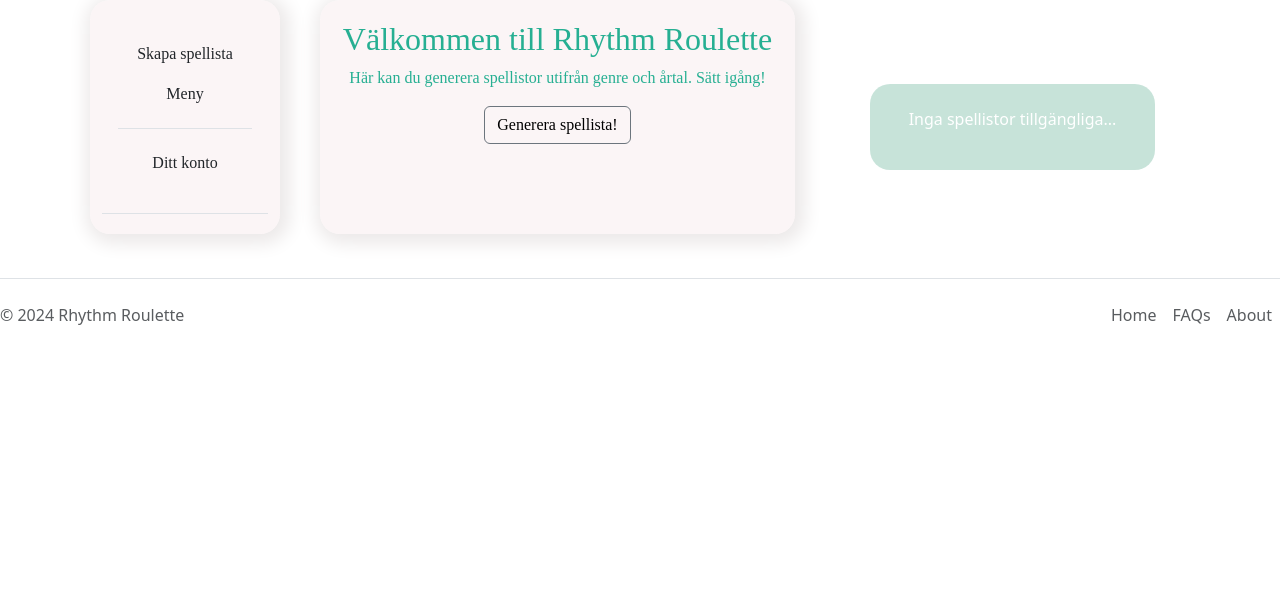
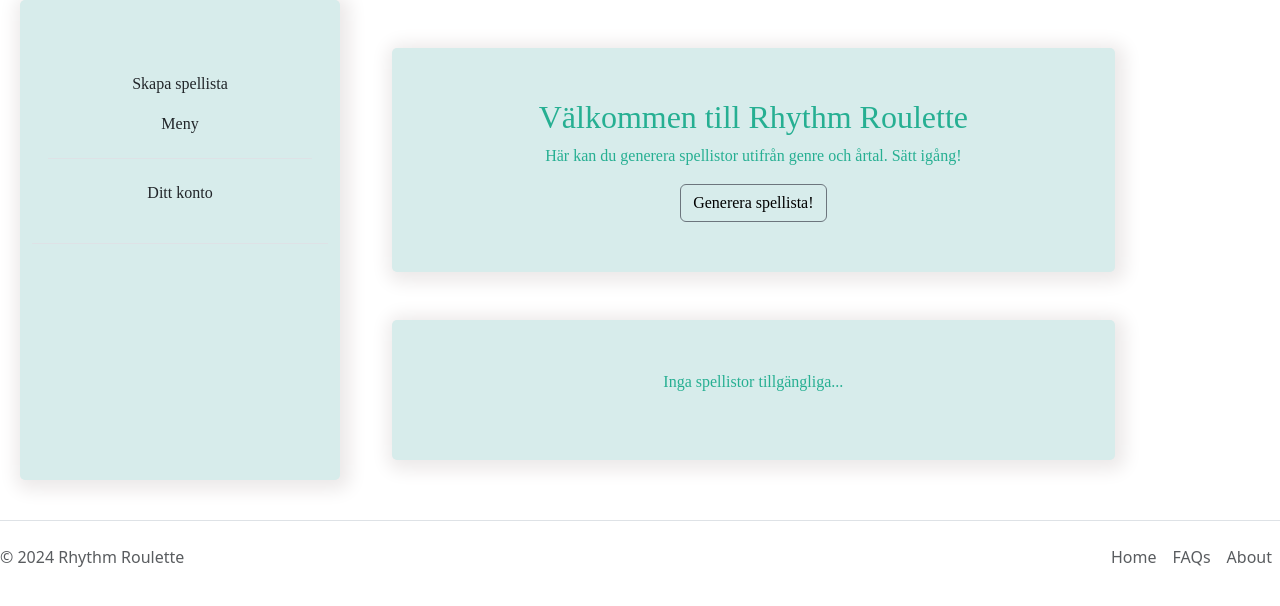
Before and after one commit to tobi-1337/RhythmRoulette, a Flask app: template templates/logged_in_startpage.html in a window 1280 px wide. Shown: the top 606 px of the page. Run offline with Flask 3, Linux system fonts and the light colour scheme; the template is opened without the code that fills it, so the values that code supplies are empty; some libraries are stand-ins or nearby versions; some web fonts are replaced.

Commit message:
new styling for landingpage

```diff
--- a/static/styles.css
+++ b/static/styles.css
@@ -191,11 +191,11 @@ body {
 /*Landing page */
 
   .landing-page {
-    background-color: rgba(245, 233, 235, 0.445);
+    background-color: rgb(215, 236, 235);
     margin:20px;
-    padding: 20px;
+    padding: 50px;
     width: 100vw;
-    border-radius: 20px;
+    border-radius: 5px;
     overflow:hidden;
     font-family: 'alexandria';
     color:rgb(38, 175, 146);
--- a/templates/logged_in_startpage.html
+++ b/templates/logged_in_startpage.html
@@ -7,9 +7,10 @@
 
 
        <body>
-        <div class="container text-center">
+        <div class="container-fluid text-center">
             <div class="row">
-              <div class="col-md-2 landing-page">
+              <!-- sidebar börjar här-->
+              <div class="col-md-3 mr-md-3 mb-3 landing-page">
                 <section">
                   <div class="p-3 border-bottom">
 
@@ -58,15 +59,19 @@
                   </div>
                 </section>
               </div>
-              <div class="col-md-5 landing-page">
+
+              <!-- Main content börjar här-->
+
+            <div class="col-md-7 ml-md-3 mb-3">
+              <div class="col-md-12 mb-5 mt-5 landing-page">
                 <h2>Välkommen till Rhythm Roulette</h2>
                 <p>Här kan du generera spellistor utifrån genre och årtal.
                   Sätt igång!
                 </p>
                 <button class="btn btn-outline-secondary gen-button" type="button" id="gen-button" ><a href="{{url_for('generate_playlist')}}" class="link-body-emphasis d-inline-flex text-decoration-none rounded" >Generera spellista!</a></button>
               </div>
-              <div class="col-md-3" id="recco-tracks" >
 
+            <div class="col-md-12 mt-4 landing-page" >
 
 
                   {% if recommended_tracks %}
@@ -82,11 +87,11 @@
                   <p>Inga spellistor tillgängliga...</p>
                   {% endif %}
 
+            </div>
 
-
-              </div>
-            </div>
-          </div>
+        </div>
+      </div>
+  </div>
 
 
 
```
